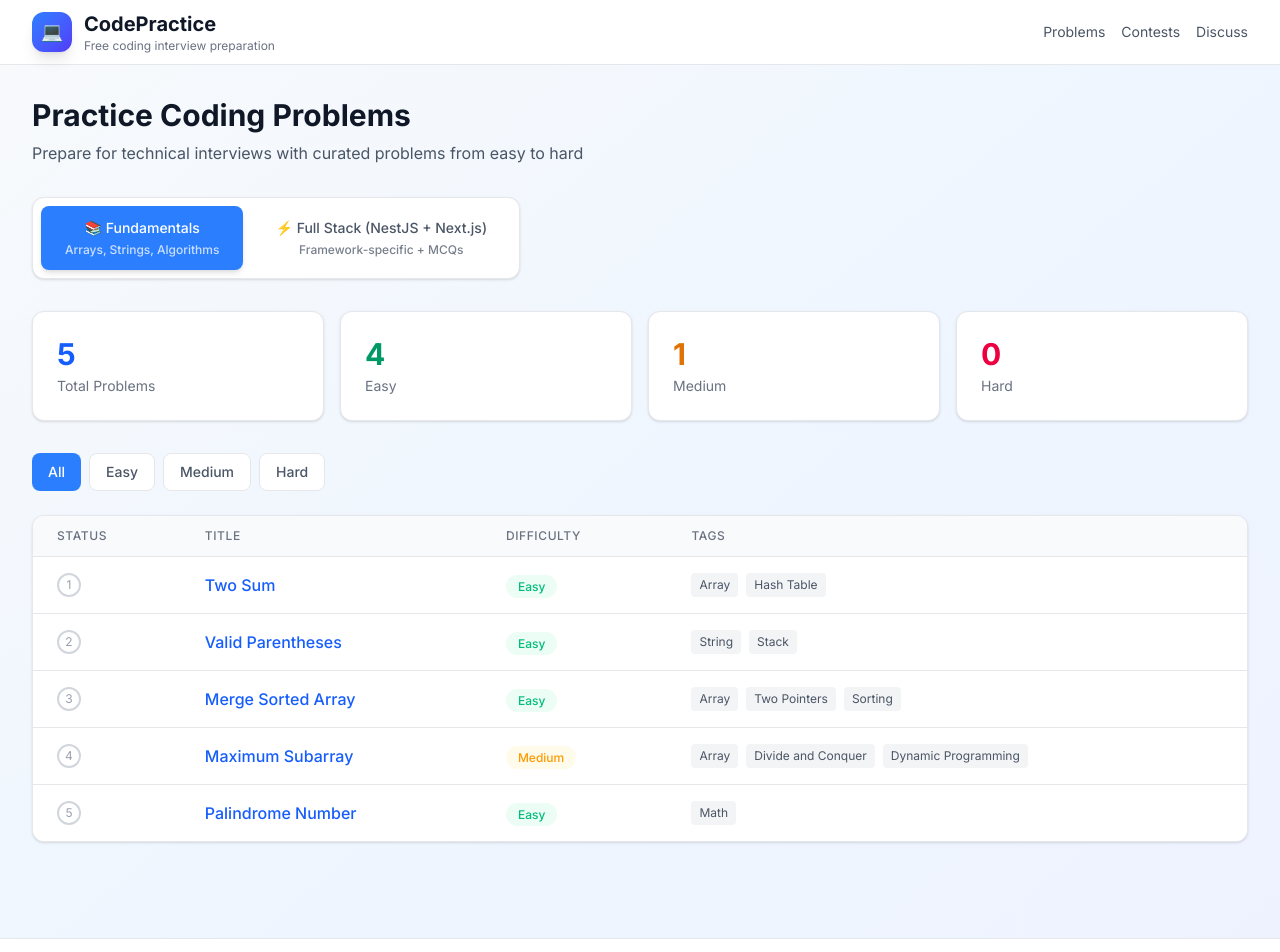
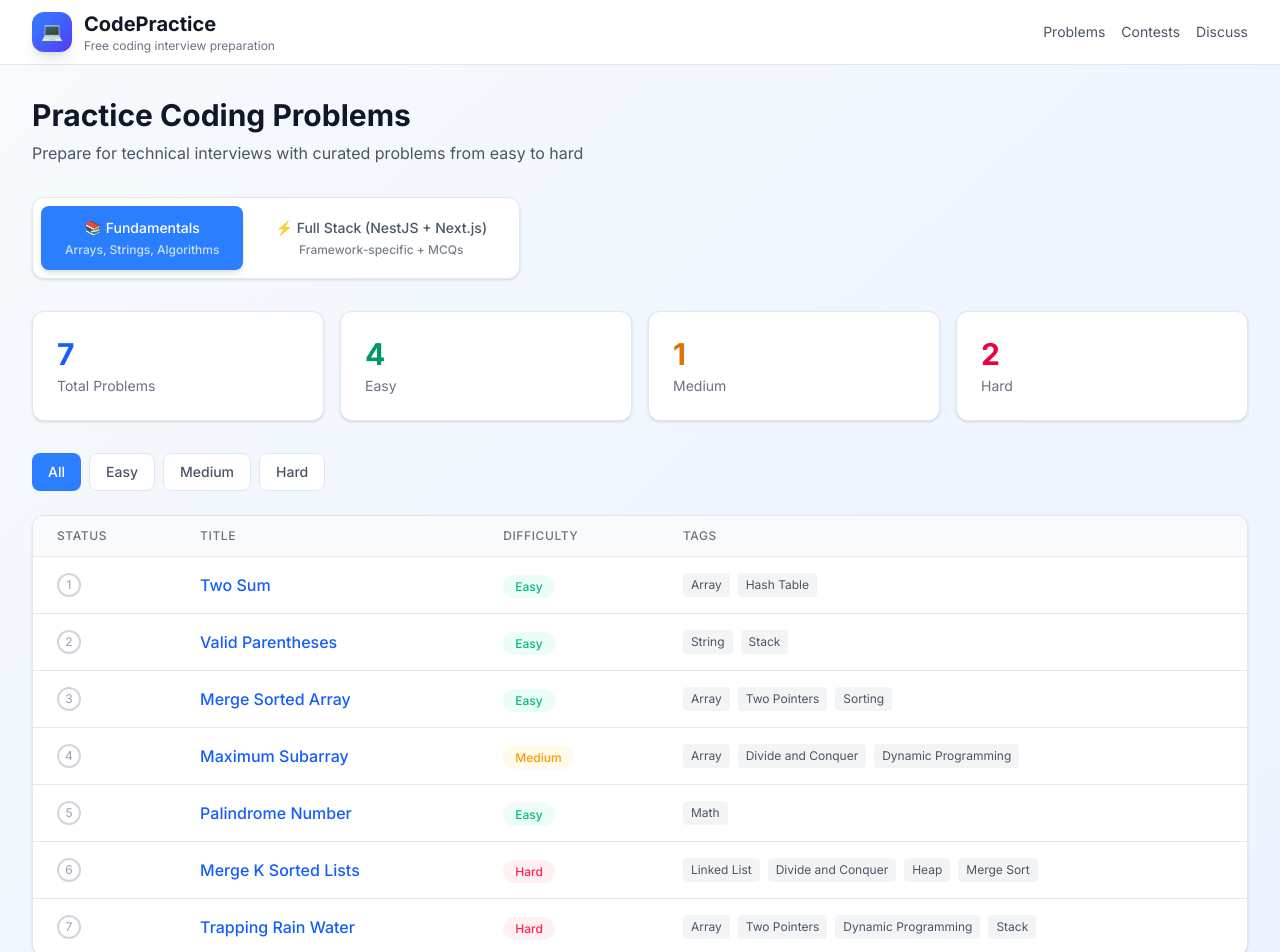
Before and after one commit to dehyabi/coding-practice-app, a Next.js app: page / in a window 1280 px wide. Shown: the top 952 px of the page. Built offline with nearby package versions, Linux system fonts and the light colour scheme.

Commit message:
feat: Add 4 Hard difficulty problems (2 fundamentals + 2 full-stack)

```diff
--- a/src/app/page.tsx
+++ b/src/app/page.tsx
@@ -10,8 +10,8 @@ export default function Home() {
   const [filter, setFilter] = useState('All');
 
   // Filter problems by mode
-  const fundamentalsIds = ['two-sum', 'valid-parentheses', 'merge-sorted-array', 'max-subarray', 'palindrome-number'];
-  const fullStackIds = ['nestjs-crud-api', 'nextjs-data-fetching', 'jwt-auth-guard', 'api-response-formatter', 'two-sum-nested', 'validate-parentheses-api'];
+  const fundamentalsIds = ['two-sum', 'valid-parentheses', 'merge-sorted-array', 'max-subarray', 'palindrome-number', 'merge-k-sorted-lists', 'trapping-rain-water'];
+  const fullStackIds = ['nestjs-crud-api', 'nextjs-data-fetching', 'jwt-auth-guard', 'api-response-formatter', 'two-sum-nested', 'validate-parentheses-api', 'nestjs-advanced-auth', 'nextjs-infinite-scroll'];
 
   const currentProblems = mode === 'fundamentals'
     ? problems.filter(p => fundamentalsIds.includes(p.id))
--- a/src/data/problems.ts
+++ b/src/data/problems.ts
@@ -575,6 +575,225 @@ export class ValidateController {
     ],
     tags: ['Algorithm', 'Stack', 'NestJS', 'Next.js'],
   },
+  // Hard Problems
+  {
+    id: 'merge-k-sorted-lists',
+    title: 'Merge K Sorted Lists',
+    difficulty: 'Hard',
+    description: `You are given an array of k linked-lists, each linked-list is sorted in ascending order.
+
+Merge all the linked-lists into one sorted linked-list and return it.
+
+This is a classic hard problem that tests your understanding of heaps, divide and conquer, and linked list manipulation.`,
+    examples: [
+      {
+        input: 'lists = [[1,4,5],[1,3,4],[2,6]]',
+        output: '[1,1,2,3,4,4,5,6]',
+        explanation: 'The linked-lists are: 1->4->5, 1->3->4, 2->6. Merging them into one sorted list: 1->1->2->3->4->4->5->6',
+      },
+      {
+        input: 'lists = []',
+        output: '[]',
+      },
+      {
+        input: 'lists = [[]]',
+        output: '[]',
+      },
+    ],
+    constraints: [
+      'k == lists.length',
+      '0 <= k <= 10^4',
+      '0 <= lists[i].length <= 500',
+      '-10^4 <= lists[i][j] <= 10^4',
+      'lists[i] is sorted in ascending order',
+    ],
+    starterCode: `interface ListNode {
+  val: number;
+  next: ListNode | null;
+}
+
+function mergeKLists(lists: Array<ListNode | null>): ListNode | null {
+  // Implement efficient O(n log k) solution
+  // Options: Min-heap, divide & conquer, or sequential merge
+
+}
+
+// Test cases:
+// [[1,4,5],[1,3,4],[2,6]] => [1,1,2,3,4,4,5,6]
+// [] => []
+// [[]] => []`,
+    testCases: [
+      { input: '[[1,4,5],[1,3,4],[2,6]]', expectedOutput: '[1,1,2,3,4,4,5,6]' },
+      { input: '[]', expectedOutput: '[]' },
+      { input: '[[]]', expectedOutput: '[]' },
+      { input: '[[1],[2],[3]]', expectedOutput: '[1,2,3]' },
+    ],
+    tags: ['Linked List', 'Divide and Conquer', 'Heap', 'Merge Sort'],
+  },
+  {
+    id: 'trapping-rain-water',
+    title: 'Trapping Rain Water',
+    difficulty: 'Hard',
+    description: `Given n non-negative integers representing an elevation map where the width of each bar is 1, compute how much water it can trap after raining.
+
+This is a classic interview problem that tests your ability to optimize from O(n^2) to O(n) using two pointers or dynamic programming.`,
+    examples: [
+      {
+        input: 'height = [0,1,0,2,1,0,1,3,2,1,2,1]',
+        output: '6',
+        explanation: 'In this case, 6 units of rain water are being trapped between the bars.',
+      },
+      {
+        input: 'height = [4,2,0,3,2,5]',
+        output: '9',
+      },
+    ],
+    constraints: [
+      'n == height.length',
+      '1 <= n <= 2 * 10^4',
+      '0 <= height[i] <= 10^5',
+    ],
+    starterCode: `function trap(height: number[]): number {
+  // Implement O(n) time and O(1) space solution using two pointers
+  // Or O(n) time and O(n) space using dynamic programming
+
+}
+
+// Test cases:
+// [0,1,0,2,1,0,1,3,2,1,2,1] => 6
+// [4,2,0,3,2,5] => 9
+// [1,0,1] => 1`,
+    testCases: [
+      { input: '[0,1,0,2,1,0,1,3,2,1,2,1]', expectedOutput: '6' },
+      { input: '[4,2,0,3,2,5]', expectedOutput: '9' },
+      { input: '[1,0,1]', expectedOutput: '1' },
+      { input: '[5,4,1,2]', expectedOutput: '1' },
+    ],
+    tags: ['Array', 'Two Pointers', 'Dynamic Programming', 'Stack'],
+  },
+  {
+    id: 'nestjs-advanced-auth',
+    title: 'Advanced NestJS Auth with Roles & Permissions',
+    difficulty: 'Hard',
+    description: `Implement a complete authentication and authorization system in NestJS with:
+
+1. JWT-based authentication
+2. Role-based access control (RBAC)
+3. Custom decorators for roles
+4. Guard chaining
+5. Permission checks
+
+This tests advanced NestJS patterns used in enterprise applications.`,
+    examples: [
+      {
+        input: 'GET /admin with admin token',
+        output: 'Access granted',
+        explanation: 'Admin role has access to admin routes',
+      },
+      {
+        input: 'GET /admin with user token',
+        output: 'ForbiddenException',
+        explanation: 'User role denied access',
+      },
+    ],
+    constraints: [
+      'Implement JwtAuthGuard and RolesGuard',
+      'Create @Roles() decorator',
+      'Support multiple roles',
+      'Handle token refresh',
+    ],
+    starterCode: `import { SetMetadata } from '@nestjs/common';
+
+// Create roles decorator
+export const ROLES_KEY = 'roles';
+export const Roles = (...roles: string[]) => SetMetadata(ROLES_KEY, roles);
+
+// Implement guards
+@Injectable()
+export class RolesGuard implements CanActivate {
+  // Implement role checking logic
+}
+
+// Usage in controller
+@Controller('admin')
+@UseGuards(JwtAuthGuard, RolesGuard)
+export class AdminController {
+  @Get()
+  @Roles('admin')
+  getAdminData() {
+    // Only admins can access
+  }
+}`,
+    testCases: [
+      { input: 'admin token + /admin', expectedOutput: 'Access granted' },
+      { input: 'user token + /admin', expectedOutput: 'Forbidden' },
+      { input: 'no token + /admin', expectedOutput: 'Unauthorized' },
+    ],
+    tags: ['NestJS', 'Authentication', 'Authorization', 'JWT', 'RBAC'],
+  },
+  {
+    id: 'nextjs-infinite-scroll',
+    title: 'Next.js Infinite Scroll with Virtual Scrolling',
+    difficulty: 'Hard',
+    description: `Implement an infinite scroll component in Next.js with:
+
+1. Server-side pagination
+2. Client-side virtual scrolling
+3. Intersection Observer API
+4. Optimistic UI updates
+5. Proper loading states
+
+This tests advanced React patterns and performance optimization.`,
+    examples: [
+      {
+        input: 'Scroll to bottom',
+        output: 'Next page loads automatically',
+        explanation: 'Intersection Observer triggers fetch',
+      },
+    ],
+    constraints: [
+      'Use IntersectionObserver',
+      'Implement virtual scrolling',
+      'Handle loading states',
+      'Support refetching',
+    ],
+    starterCode: `'use client';
+
+import { useEffect, useRef, useState } from 'react';
+
+interface Item {
+  id: string;
+  title: string;
+}
+
+export default function InfiniteScroll() {
+  const [items, setItems] = useState<Item[]>([]);
+  const [page, setPage] = useState(1);
+  const [loading, setLoading] = useState(false);
+  const observerRef = useRef<IntersectionObserver>();
+
+  // Implement infinite scroll logic
+  // 1. Fetch initial data
+  // 2. Setup IntersectionObserver
+  // 3. Load more on scroll
+  // 4. Handle loading states
+
+  return (
+    <div>
+      {/* Render items */}
+      <div ref={loadMoreRef}>
+        {loading ? 'Loading...' : 'Load more'}
+      </div>
+    </div>
+  );
+}`,
+    testCases: [
+      { input: 'Initial load', expectedOutput: 'First page rendered' },
+      { input: 'Scroll to bottom', expectedOutput: 'Next page loaded' },
+      { input: 'No more pages', expectedOutput: 'End message shown' },
+    ],
+    tags: ['Next.js', 'React', 'Infinite Scroll', 'Performance', 'IntersectionObserver'],
+  },
 ];
 
 export function getProblemById(id: string): Problem | undefined {
```
